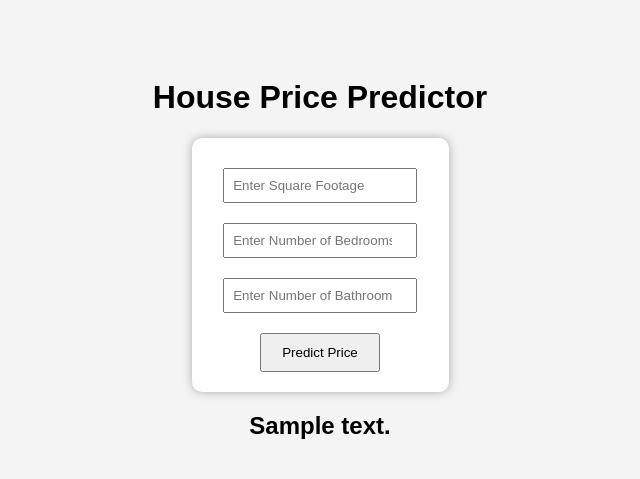
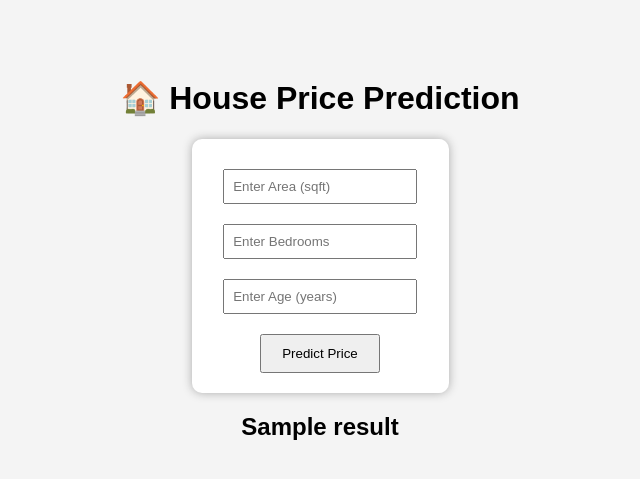
Before and after one commit to NirajG45/HOUSE_PRICE_flask, a Flask app: template templates/index.html in a window 1280 px wide. Shown: the top 479 px of the page, without its empty margins (320-960 px from the left). Run offline with Flask 3, Linux system fonts and the light colour scheme; the template is opened without the code that fills it: most values are stand-ins (such as "Sample title", 1, 10 or a date in 2020); parts of the project's set-up code (start-up, migrations or seed data) failed here and were passed over.

Commit message:
Update index.html file

```diff
--- a/templates/index.html
+++ b/templates/index.html
@@ -10,13 +10,13 @@
     </style>
 </head>
 <body>
-    <h1>House Price Predictor</h1>
-    <form method="post" action="/predict">
-        <input type="number" step="any" name="GrLivArea" placeholder="Enter Square Footage" required><br>
-        <input type="number" name="BedroomAbvGr" placeholder="Enter Number of Bedrooms" required><br>
-        <input type="number" name="FullBath" placeholder="Enter Number of Bathrooms" required><br>
-        <button type="submit">Predict Price</button>
-    </form>
-    <h2>{{ prediction_text }}</h2>
+    <h1>🏠 House Price Prediction</h1>
+        <form method="POST" action="/predict">
+            <input type="number" name="area" placeholder="Enter Area (sqft)" required><br>
+            <input type="number" name="bedrooms" placeholder="Enter Bedrooms" required><br>
+            <input type="number" name="age" placeholder="Enter Age (years)" required><br>
+            <button type="submit">Predict Price</button>
+        </form>
+        <h2>{{ result }}</h2>
 </body>
 </html>
```
